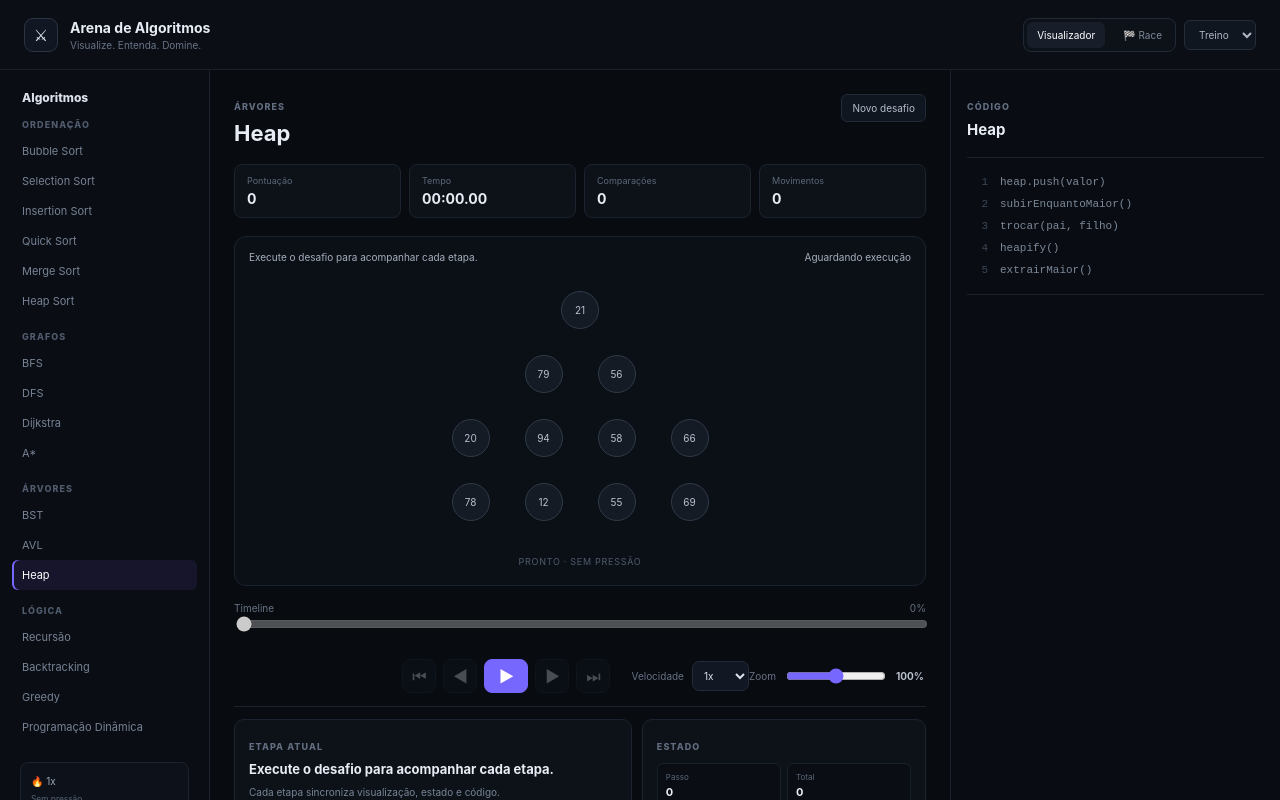
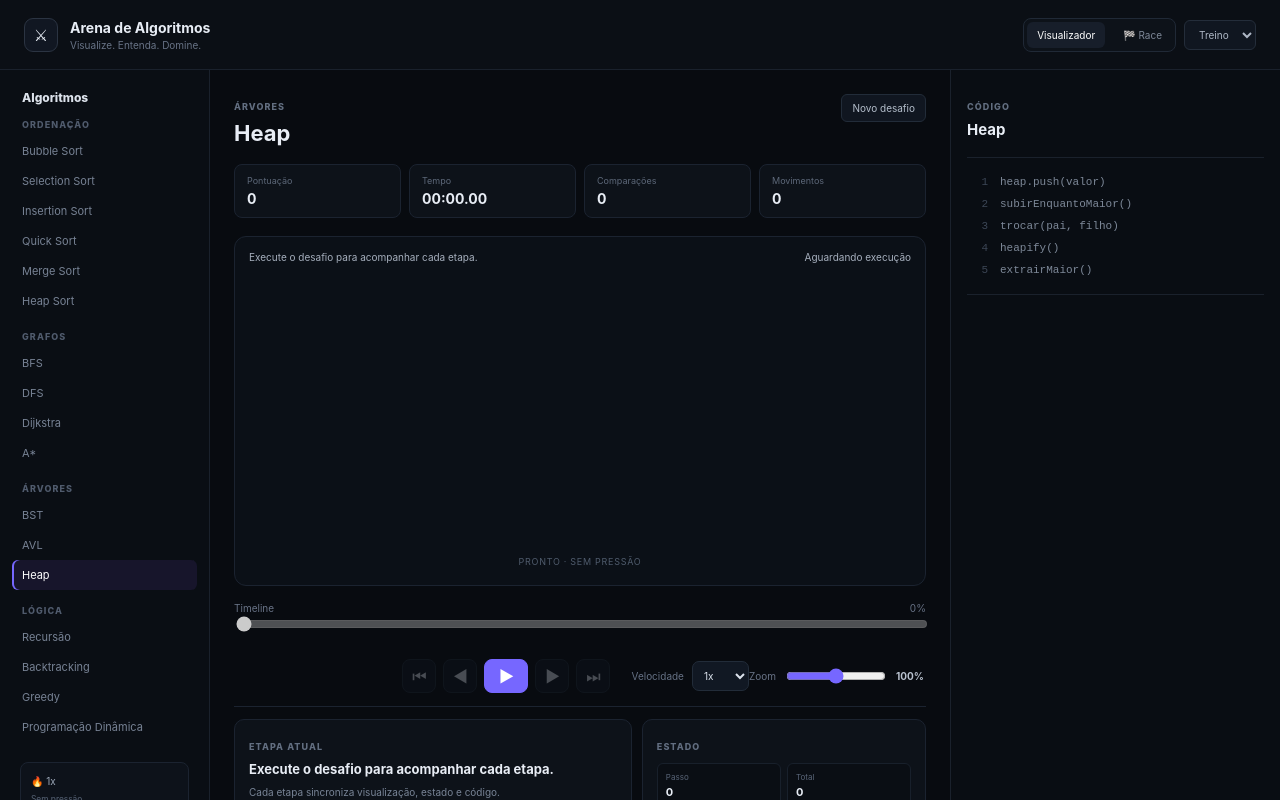
Before and after one commit to ArthurNunesDev/arena-algoritmos, a React (Vite) app in the folder frontend/: page / in a window 1280 px wide. Both pictures are taken after a click on the button "Heap". Shown: the top 800 px of the page. Built offline with nearby package versions, Linux system fonts and the light colour scheme.

Commit message:
fix: render graphs trees and logic correctly

```diff
--- a/frontend/src/App.jsx
+++ b/frontend/src/App.jsx
@@ -86,8 +86,8 @@ export default function App(){
  const visualArray=useMemo(()=>currentArray,[currentArray])
  function renderArray(){return <div className="array">{visualArray.map((v,i)=><div className="array-item-wrap" key={(step?.ids?.[i]??i)+'-'+i}><div className={'array-item '+(step?.indices?.includes(i)?'active ':'')+(finished?'done':'')} style={{height:Math.max(42,v/max*220)}}><span>{v}</span></div><small>{i}</small></div>)}</div>}
  function renderGraph(){const pos=[[9,50],[28,20],[28,80],[47,16],[47,50],[47,84],[70,27],[70,73]], visited=new Set(step?.visited||[]), path=new Set(step?.path||[]);return <div className="graph">{<svg viewBox="0 0 100 100" preserveAspectRatio="none">{[[0,1,1],[0,2,4],[1,3,2],[1,4,3],[2,4,1],[2,5,2],[3,6,2],[4,6,2],[4,7,5],[5,7,1],[6,7,1]].map(([a,b,w])=><g key={a+'-'+b}><line className={path.has(a)&&path.has(b)?'path':''} x1={pos[a][0]} y1={pos[a][1]} x2={pos[b][0]} y2={pos[b][1]}/><text x={(pos[a][0]+pos[b][0])/2} y={(pos[a][1]+pos[b][1])/2}>{w}</text></g>)}</svg>}{pos.map(([x,y],n)=><div key={n} className={'graph-node '+(visited.has(n)?'visited ':'')+(step?.node===n?'active ':'')+(path.has(n)?'path':'')} style={{left:x+'%',top:y+'%'}}>{n}</div>)}</div>}
- function renderTree(){if(algorithm==='treeheap'){const heap=step?.nodes||array.slice(0,12);return <div className="tree">{[0,1,2,3].map(level=><div className="tree-level" key={level}>{heap.slice(2**level,2**(level+1)).map((v,i)=><div className="tree-node" key={level+'-'+i}>{v}</div>)}</div>)}</div>}const tree=step?.tree||[], byId=new Map(tree.map(n=>[n.id,n])), root=tree.length?(step?.node??tree[0].id):null, levels=[];const walk=(id,level)=>{if(id==null)return;(levels[level]??=[]).push(id);const n=byId.get(id);if(n){walk(n.esquerda,level+1);walk(n.direita,level+1)}};walk(root,0);return <div className="tree">{levels.map((level,l)=><div className="tree-level" key={l}>{level.map(id=>{const n=byId.get(id);return <div className={'tree-node '+(id===step?.node?'active':'')} key={id}>{n?.valor}</div>})}</div>)}</div>}
- function renderLogic(){return <div className="logic-visual">{(steps.length?steps:[]).slice(0,12).map((s,i)=><div key={i} className={'logic-step '+(i===index?'active':'')}><b>{String(i+1).padStart(2,'0')}</b><span>{s.mensagem}</span></div>)}</div>}
+ function renderTree(){if(algorithm==='treeheap'){const heap=step?.nodes||[];return <div className="tree">{[0,1,2,3].map(level=><div className="tree-level" key={level}>{heap.slice(2**level,2**(level+1)).map((v,i)=><div className="tree-node" key={level+'-'+i}>{v}</div>)}</div>)}</div>}const tree=step?.tree||[], byId=new Map(tree.map(n=>[n.id,n])), parentIds=new Set();tree.forEach(n=>{if(n.esquerda!=null)parentIds.add(n.esquerda);if(n.direita!=null)parentIds.add(n.direita)});const root=tree.find(n=>!parentIds.has(n.id))?.id, levels=[];const walk=(id,level)=>{if(id==null)return;(levels[level]??=[]).push(id);const n=byId.get(id);if(n){walk(n.esquerda,level+1);walk(n.direita,level+1)}};walk(root,0);return <div className="tree">{levels.map((level,l)=><div className="tree-level" key={l}>{level.map(id=>{const n=byId.get(id);return <div className={'tree-node '+(id===step?.node?'active':'')} key={id}>{n?.valor}</div>})}</div>)}</div>}
+ function renderLogic(){return <div className="logic-visual">{steps.map((s,i)=><div key={i} className={'logic-step '+(i===index?'active':'')}><b>{String(i+1).padStart(2,'0')}</b><span>{s.mensagem}</span></div>)}</div>}
  function renderVisual(){if(isGraph(algorithm))return renderGraph();if(isTree(algorithm))return renderTree();if(isLogic(algorithm))return renderLogic();return renderArray()}
  const lines=code[algorithm]||[]
  return <main className="app-shell">
```
